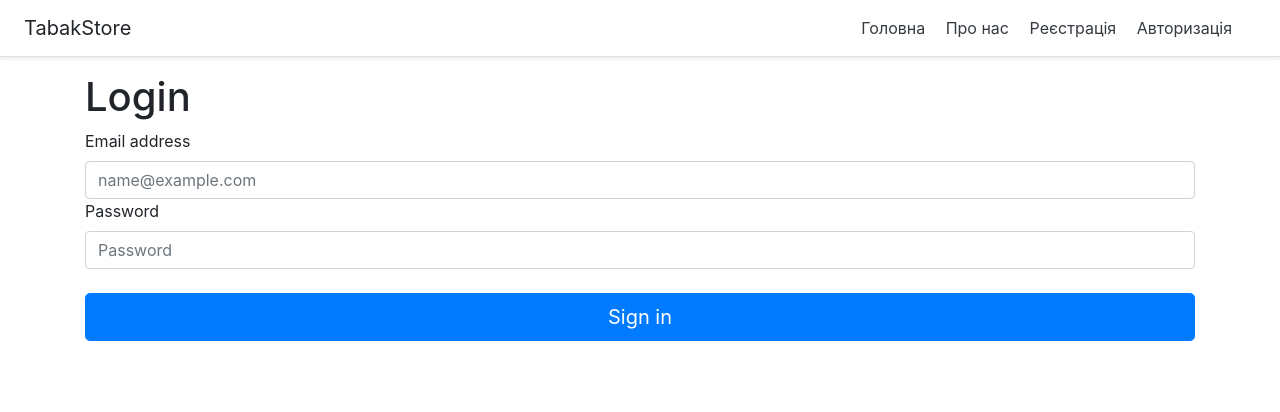
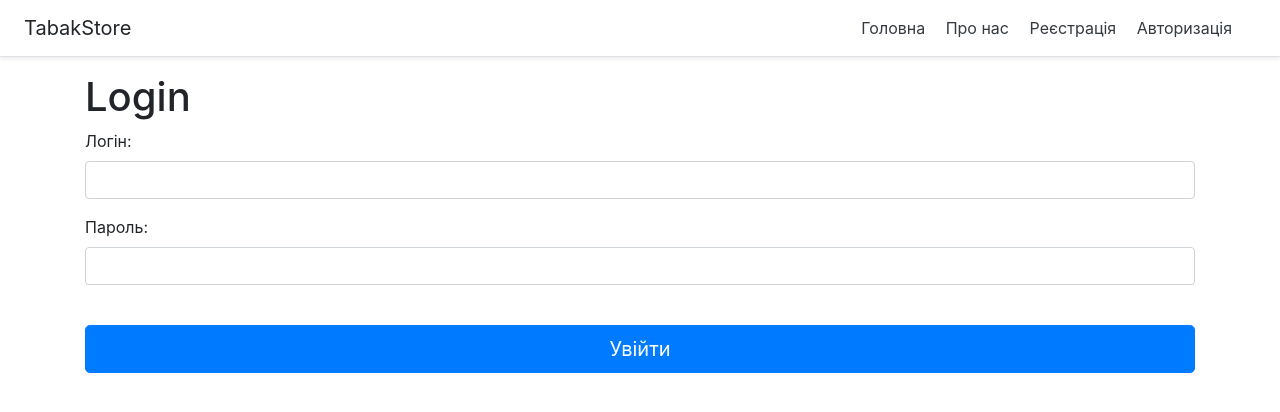
Before and after one commit to krapkaVKomi/Django-store-1.0-, a Django app: page /login/ in a window 1280 px wide. Shown: the top 412 px of the page. Run offline with Django 4.2, Linux system fonts and the light colour scheme; some libraries are stand-ins or nearby versions.

Commit message:
Add login and logout

```diff
--- /dev/null
+++ b/new/news/forms.py
@@ -0,0 +1,8 @@
+from django import forms
+from .models import News
+from django.contrib.auth.forms import AuthenticationForm
+
+
+class UserLoginForm(AuthenticationForm):
+    username = forms.CharField(label="Логін", widget=forms.TextInput(attrs={'class': 'form-control'}))
+    password = forms.CharField(label="Пароль", widget=forms.PasswordInput(attrs={'class': 'form-control'}))
--- a/new/news/templates/new/base.html
+++ b/new/news/templates/new/base.html
@@ -14,8 +14,12 @@
       <nav class="my-2 my-md-0 mr-md-3">
         <a class="p-2 text-dark" href="/">Головна</a>
          <a class="p-2 text-dark" href="/about">Про нас</a>
+          {% if request.user.is_authenticated %}
+          <a class="p-2 text-dark" href="{% url 'logout' %}">Вихід</a>
+          {% else %}
           <a class="p-2 text-dark" href="/register">Реєстрація</a>
           <a class="p-2 text-dark" href="/login">Авторизація</a>
+          {% endif %}
       </nav>
     </div>
 
--- a/new/news/templates/new/index.html
+++ b/new/news/templates/new/index.html
@@ -9,7 +9,7 @@
     <div>
         <h4>{{ item.title }} </h4>
         <p>{{ item.content }} </p>
-        <p>{{ item.cost }} гривень </p>
+        <p>{{ item.cost }} грн </p>
 
         <!--  -->
             {% if item.rating %}
--- a/new/news/templates/new/login.html
+++ b/new/news/templates/new/login.html
@@ -5,17 +5,11 @@
 
 {% block content %}
    <h1>Login</h1>
-<form>
-    <div class="form-floating">
-        <label for="floatingInput">Email address</label>
-      <input type="email" class="form-control" id="floatingInput" placeholder="name@example.com">
-    </div>
-    <div class="form-floating">
-        <label for="floatingPassword">Password</label>
-      <input type="password" class="form-control" id="floatingPassword" placeholder="Password">
-    </div>
+<form method="post" style="">
+    {% csrf_token %}
+    {{ form.as_p }}
     <br>
-    <button class="w-100 btn btn-lg btn-primary" type="submit">Sign in</button>
+    <button class="w-100 btn btn-lg btn-primary" type="submit">Увійти</button>
 </form>
 
 {% endblock %}
--- a/new/news/templates/new/register.html
+++ b/new/news/templates/new/register.html
@@ -6,10 +6,10 @@
 
 {% block content %}
    <h1>REGISTER</h1>
-<form method="post">
+
+<form method="post" style="">
     {% csrf_token %}
     {{ form.as_p }}
-
     <br>
     <button class="w-100 btn btn-lg btn-primary" type="submit">Sign in</button>
 </form>
--- a/new/news/urls.py
+++ b/new/news/urls.py
@@ -7,6 +7,6 @@
     path('about/', about),
     path('post/<int:post_id>/', show_post, name='post'),
     path('register/', register, name='register'),
-    path('login/', login, name='login'),
-
+    path('login/', user_login, name='login'),
+    path('logout/', user_logout, name='logout'),
 ]
--- a/new/news/views.py
+++ b/new/news/views.py
@@ -1,18 +1,19 @@
 from django.shortcuts import render, redirect
-from django.http import HttpResponse
+from django.contrib.auth import login, logout
 from .models import News
 from django.contrib.auth.forms import UserCreationForm
 from django.contrib import messages
+from .forms import UserLoginForm
 
 
 def register(request):
     if request.method == 'POST':
         form = UserCreationForm(request.POST)
         if form.is_valid():
-            form.save()
-            print('ВСЕ УСПІШНО ЗБЕРЕЖЕНО')
+            user = form.save()
+            login(request, user)
             messages.success(request, 'Реєстрація успішна')
-            return redirect('login')
+            return redirect('/')
         else:
             messages.error(request, 'Помилка реєстрації')
     else:
@@ -20,14 +21,24 @@
     return render(request, 'new/register.html', {"form": form})
 
 
+def user_login(request):
+    if request.method == 'POST':
+        form = UserLoginForm(data=request.POST)
+        if form.is_valid():
+            user = form.get_user()
+            login(request, user)
+            return redirect('/')
+    else:
+        form = UserLoginForm()
+    return render(request, 'new/login.html', {"form": form})
+
+
+def user_logout(request):
+    logout(request)
+    return redirect('/')
+
 def index(request):
     news = News.objects.order_by('-created_at')
-    category = News.objects.all()
-    for i in category:
-        print_str = str(i) + 'Властивості' + str(i.categores.all())
-
-
-    print({'news': news})
     return render(request, 'new/index.html', {'news': news})
 
 
@@ -40,7 +51,3 @@
 
 def about(request):
     return render(request, 'new/about.html')
-
-
-def login(request):
-    return render(request, 'new/login.html')
```
Also changed, not shown: new/db.sqlite3.
